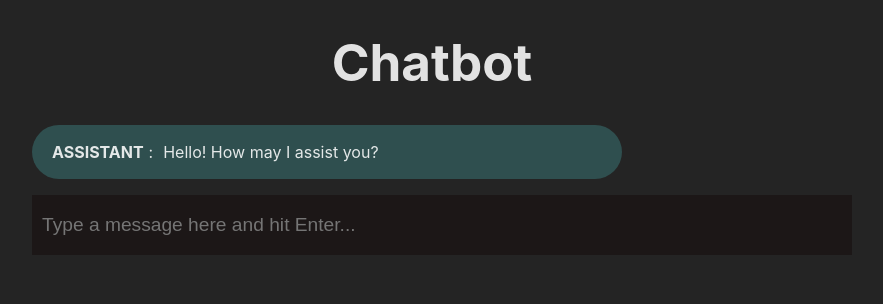
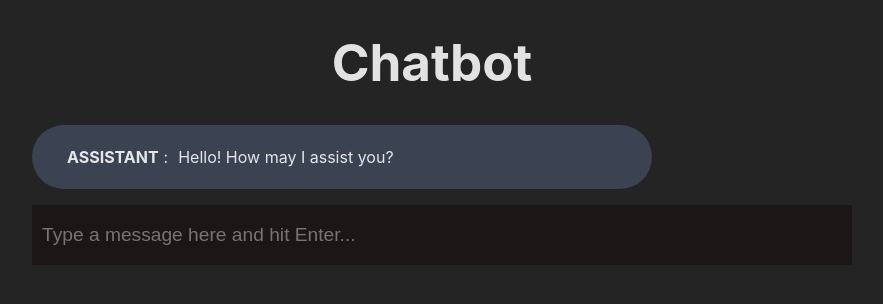
Before and after one commit to jabs142/chatbot, a React (Vite) app: page / in a window 1280 px wide. Shown: the top 304 px of the page, without its empty margins (208-1091 px from the left). Built offline with nearby package versions, Linux system fonts and the light colour scheme; no server answers.

Commit message:
Fix CSS styling for chat box alignment and display properties

```diff
--- a/src/App.css
+++ b/src/App.css
@@ -34,7 +34,7 @@ main {
 }
 
 p {
-  background-color: darkslategray;
+  background-color: #3b4252;
   max-width: 70%;
   padding: 15px;
   border-radius: 50px;
@@ -49,9 +49,13 @@ p span:first-child {
 }
 
 .user_msg {
-  text-align: right;
   margin-left: 30%;
   display: flex;
+  padding: 20px;
+}
+
+.assistant_msg {
+  padding: 20px 30px 20px 30px;
 }
 
 .hide {
--- a/src/App.tsx
+++ b/src/App.tsx
@@ -98,7 +98,10 @@ function App() {
       <div>
         <section>
           {chats.map((chat, index) => (
-            <p key={index} className={chat.role === "user" ? "user_msg" : ""}>
+            <p
+              key={index}
+              className={chat.role === "user" ? "user_msg" : "assistant_msg"}
+            >
               <span>
                 <b>{chat.role.toUpperCase()}</b>
               </span>
```
